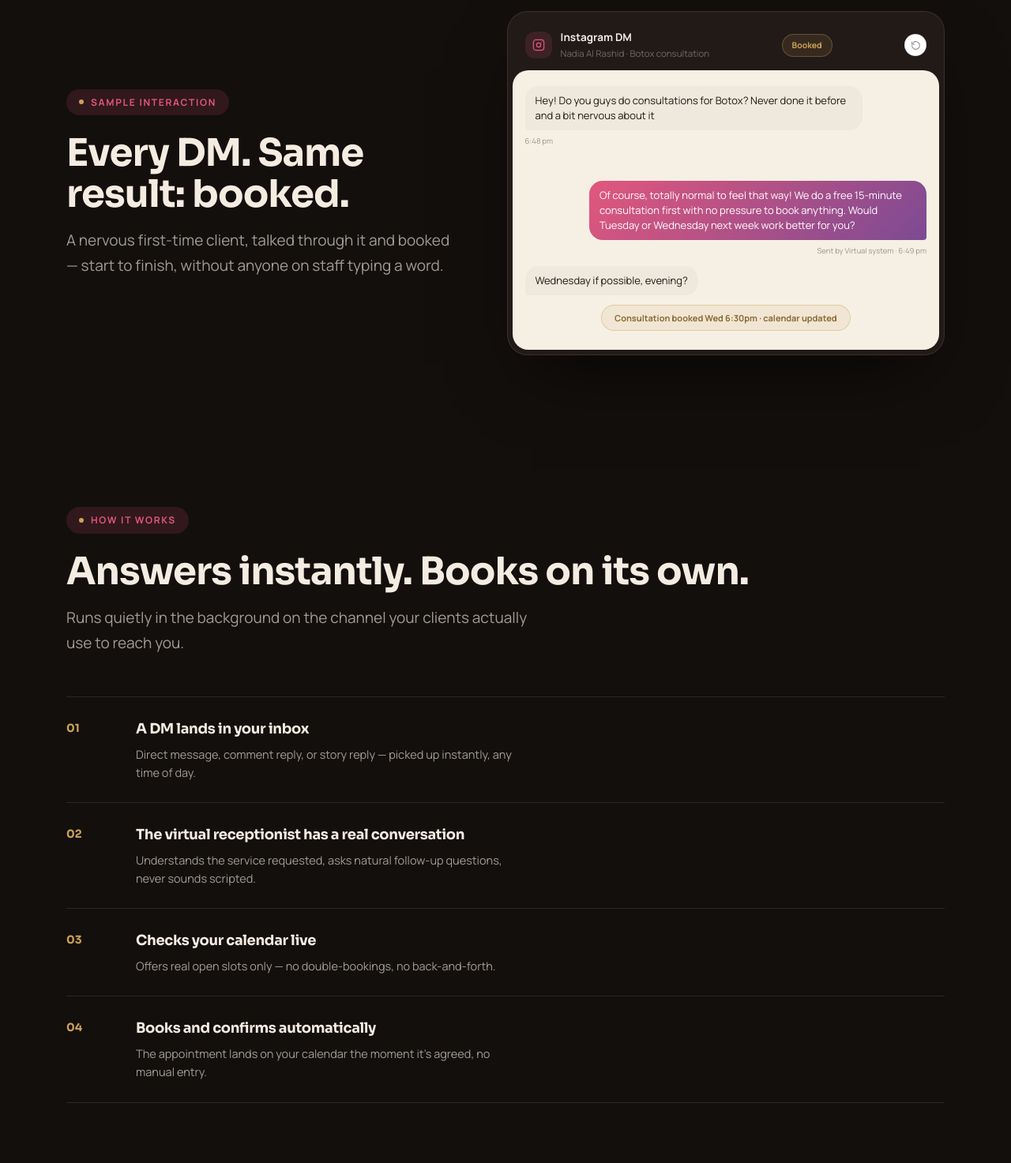
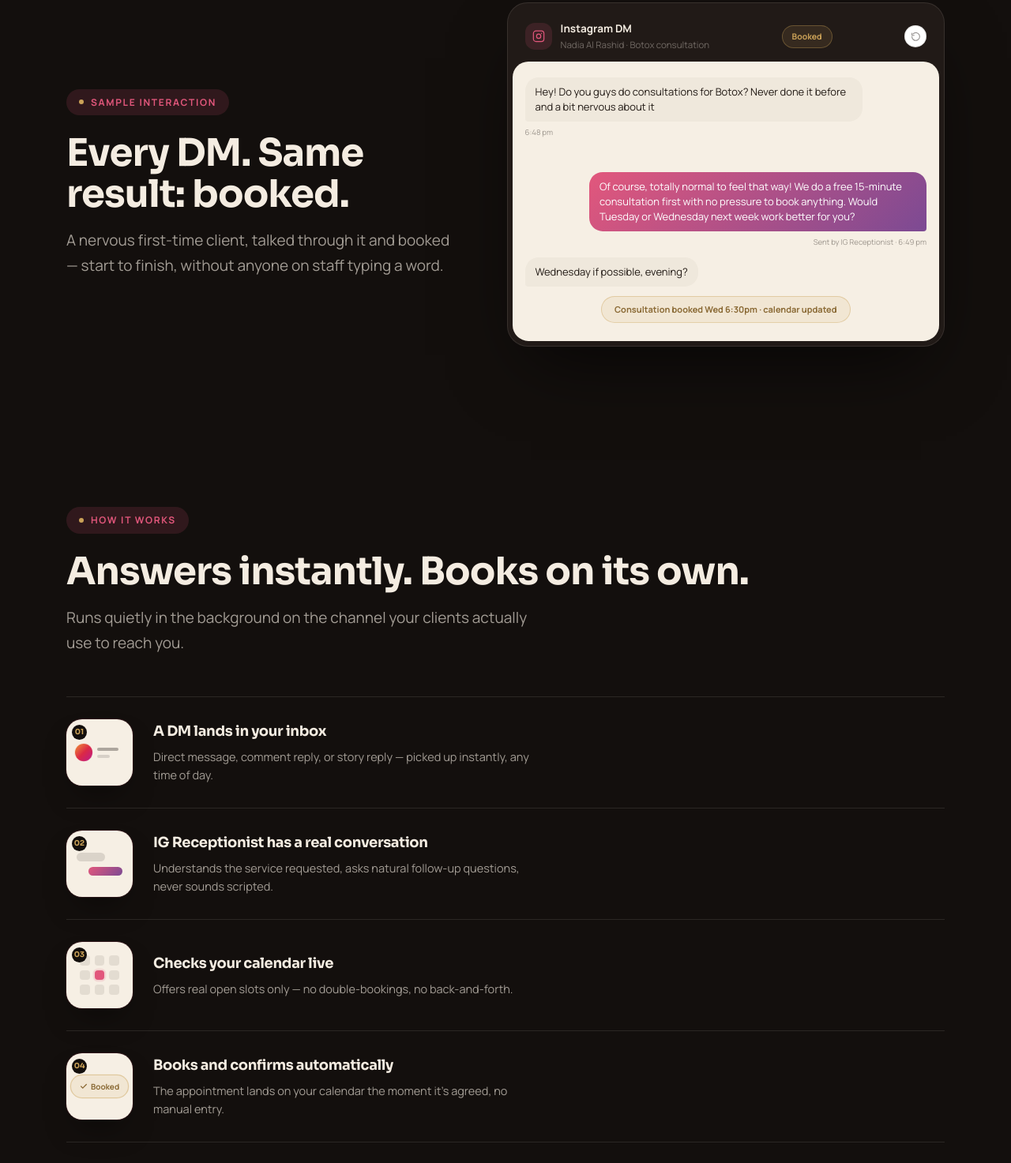
Before and after one commit to singhgenics/medspa-receptionist-demo, a plain HTML site: page index.html in a window 1280 px wide. Shown: the part 1324-2797 px from the top of the page at 79% size. Drawn offline with Linux system fonts and the light colour scheme.

Commit message:
Rename to IG Receptionist, add mockup icons and more motion
Renamed the product everywhere (nav, footer, hero copy, chat sender
labels). How It Works now shows a tiny realistic mockup per step
(notification, chat bubbles, calendar slot, booked pill) instead of a
plain number. Phone and card mockups float gently, the booking
confirmation gets its own pop-and-glow instead of the generic bubble
fade, and bubbles ease in with a touch more life.

```diff
--- a/index.html
+++ b/index.html
@@ -35,6 +35,7 @@
   --r-pill:999px;
   --r-card:26px;
   --ease:cubic-bezier(.16,1,.3,1);
+  --ease-pop:cubic-bezier(.34,1.35,.64,1);
 }
 
 html{scroll-behavior:smooth;}
@@ -105,14 +106,17 @@ header{position:sticky;top:18px;z-index:200;display:flex;justify-content:center;
 .tilt-card{transform:rotateY(-9deg) rotateX(2deg) rotateZ(1.5deg);transition:transform .5s var(--ease);}
 @media (hover:hover) and (pointer:fine){.stage:hover .tilt-card{transform:rotateY(-4deg) rotateX(1deg) rotateZ(.5deg);}}
 
-.phone{width:min(320px,80vw);background:#000;border-radius:44px;padding:11px;box-shadow:0 0 0 1px rgba(226,87,124,.25),0 60px 120px -30px rgba(0,0,0,.85);position:relative;}
+.phone{width:min(320px,80vw);background:#000;border-radius:44px;padding:11px;box-shadow:0 0 0 1px rgba(226,87,124,.25),0 60px 120px -30px rgba(0,0,0,.85);position:relative;animation:floatY 6s ease-in-out infinite;}
+@keyframes floatY{0%,100%{transform:translateY(0);}50%{transform:translateY(-14px);}}
 .phone::before{content:"";position:absolute;top:11px;left:50%;transform:translateX(-50%);width:80px;height:20px;background:#000;border-radius:12px;z-index:3;}
 .screen{background:var(--paper);border-radius:34px;overflow:hidden;height:560px;display:flex;flex-direction:column;color:var(--ink);font-family:-apple-system,BlinkMacSystemFont,sans-serif;}
 .ig-hdr{display:flex;align-items:center;gap:10px;padding:40px 16px 12px;border-bottom:1px solid rgba(34,26,21,.08);}
 .ig-ring{width:32px;height:32px;border-radius:50%;padding:2px;background:linear-gradient(135deg,#f09433,#dc2743,#bc1888);display:flex;align-items:center;justify-content:center;flex-shrink:0;}
 .ig-av{width:100%;height:100%;border-radius:50%;background:#fafafa;display:flex;align-items:center;justify-content:center;font-weight:700;font-size:12.5px;border:2px solid #fff;}
 .ig-name{font-size:13px;font-weight:700;}
-.ig-status{font-size:10.5px;color:rgba(34,26,21,.5);}
+.ig-status{font-size:10.5px;color:rgba(34,26,21,.5);display:flex;align-items:center;gap:5px;}
+.status-dot{width:6px;height:6px;border-radius:50%;background:var(--success);flex-shrink:0;animation:statusPulse 2s ease-in-out infinite;}
+@keyframes statusPulse{0%,100%{opacity:1;box-shadow:0 0 0 0 rgba(95,174,124,.5);}50%{opacity:.55;box-shadow:0 0 0 4px rgba(95,174,124,0);}}
 .replay-btn{margin-left:auto;width:28px;height:28px;border-radius:50%;border:1px solid rgba(34,26,21,.12);background:#fff;display:flex;align-items:center;justify-content:center;cursor:pointer;color:rgba(34,26,21,.5);flex-shrink:0;transition:color .2s,transform .35s var(--ease);}
 .replay-btn:hover{color:var(--rose);}
 .replay-btn:active{transform:rotate(-70deg);}
@@ -138,12 +142,24 @@ header{position:sticky;top:18px;z-index:200;display:flex;justify-content:center;
 @keyframes dot{0%,60%,100%{transform:translateY(0);opacity:.5;}30%{transform:translateY(-4px);opacity:1;}}
 @keyframes typingCycle{0%{opacity:0;transform:translateY(8px);}15%{opacity:1;transform:translateY(0);}75%{opacity:1;transform:translateY(0);}100%{opacity:0;transform:translateY(-4px);}}
 
-.chat-seq .bubble,.chat-seq .b-meta,.chat-seq .booked-pill{opacity:0;transform:translateY(10px) scale(.97);transition:opacity .5s var(--ease),transform .5s var(--ease);}
-.chat-seq.play .bubble,.chat-seq.play .b-meta,.chat-seq.play .booked-pill{opacity:1;transform:none;}
+.chat-seq .bubble,.chat-seq .b-meta{opacity:0;transform:translateY(10px) scale(.96);transition:opacity .5s var(--ease-pop),transform .5s var(--ease-pop);}
+.chat-seq.play .bubble,.chat-seq.play .b-meta{opacity:1;transform:none;}
 .chat-seq.play .cs-1{transition-delay:.15s;} .chat-seq.play .cs-2{transition-delay:.4s;}
 .chat-seq.play .cs-3{transition-delay:.9s;} .chat-seq.play .cs-4{transition-delay:1.15s;}
-.chat-seq.play .cs-5{transition-delay:1.65s;} .chat-seq.play .cs-6{transition-delay:1.9s;}
+.chat-seq.play .cs-5{transition-delay:1.65s;}
 .chat-seq.play .typing{animation:typingCycle .6s ease-out forwards;animation-delay:.45s;}
+
+/* The booked moment gets its own distinct pop-and-glow instead of the plain
+   rise-in every other bubble uses — gold is a ceremony here, so its entrance
+   should feel like one too. */
+.chat-seq .booked-pill{opacity:0;transform:scale(.6);}
+.chat-seq.play .booked-pill{animation:bookedPop .7s var(--ease-pop) forwards;}
+.chat-seq.play .cs-6.booked-pill{animation-delay:1.9s;}
+@keyframes bookedPop{
+  0%{opacity:0;transform:scale(.6);box-shadow:0 0 0 rgba(203,162,88,0);}
+  55%{opacity:1;transform:scale(1.1);box-shadow:0 0 26px rgba(203,162,88,.55);}
+  100%{opacity:1;transform:scale(1);box-shadow:0 0 0 rgba(203,162,88,0);}
+}
 
 /* STATS — oversized numerals do the talking, no icon tiles */
 .stat-row{display:grid;grid-template-columns:repeat(3,1fr);gap:40px;margin-top:56px;}
@@ -153,7 +169,7 @@ header{position:sticky;top:18px;z-index:200;display:flex;justify-content:center;
 
 /* SECOND EXAMPLE — same floating-card treatment as hero, smaller */
 .ex-grid{display:grid;grid-template-columns:.95fr 1.05fr;gap:56px;align-items:center;}
-.ex-card{background:var(--canvas-card);border:1px solid var(--line);border-radius:var(--r-card);padding:6px;box-shadow:0 40px 90px -30px rgba(0,0,0,.7);}
+.ex-card{background:var(--canvas-card);border:1px solid var(--line);border-radius:var(--r-card);padding:6px;box-shadow:0 40px 90px -30px rgba(0,0,0,.7);animation:floatY 7s ease-in-out infinite;animation-delay:.4s;}
 .ex-hdr{display:flex;align-items:center;gap:11px;padding:16px 16px 12px;}
 .ex-ic{width:34px;height:34px;border-radius:12px;background:var(--rose-soft);display:flex;align-items:center;justify-content:center;flex-shrink:0;}
 .ex-ic svg{width:16px;height:16px;stroke:var(--rose);}
@@ -164,13 +180,43 @@ header{position:sticky;top:18px;z-index:200;display:flex;justify-content:center;
 .ex-body .bubble{font-size:13px;}
 .ex-body .b-meta{color:rgba(34,26,21,.42);}
 
-/* HOW IT WORKS — compact numbered rows, sequence is real here so numbering earns its place */
+/* HOW IT WORKS — sequence is real here, so a numbered badge earns its place;
+   each row gets a tiny "realistic" mockup excerpt (notification, chat
+   bubbles, calendar, confirmation pill) instead of a generic line icon —
+   the last one reuses the real .booked-pill look verbatim, tying straight
+   back to the phone mockups above. */
 .steps{display:flex;flex-direction:column;margin-top:52px;}
-.step{display:grid;grid-template-columns:64px 1fr;gap:24px;padding:26px 0;border-top:1px solid var(--line);}
+.step{display:grid;grid-template-columns:84px 1fr;gap:26px;padding:28px 0;border-top:1px solid var(--line);align-items:center;}
 .step:last-child{border-bottom:1px solid var(--line);}
-.step-n{font-family:'Sora',sans-serif;font-weight:700;font-size:14px;color:var(--gold);padding-top:2px;}
 .step h3{font-size:18px;font-weight:700;margin-bottom:6px;}
 .step p{font-size:14.5px;color:var(--text-soft);max-width:56ch;}
+
+.step-tile{position:relative;width:84px;height:84px;border-radius:20px;background:var(--paper);overflow:hidden;flex-shrink:0;box-shadow:0 20px 40px -18px rgba(0,0,0,.6),0 0 0 1px rgba(226,87,124,.14);}
+.step-badge{position:absolute;top:7px;left:7px;width:19px;height:19px;border-radius:50%;background:var(--canvas);color:var(--gold);font-family:'Sora',sans-serif;font-size:9.5px;font-weight:700;display:flex;align-items:center;justify-content:center;z-index:2;}
+
+.mock-notif{display:flex;align-items:center;gap:6px;padding:16px 11px;height:100%;}
+.mock-ig-ring{width:22px;height:22px;border-radius:50%;background:linear-gradient(135deg,#f09433,#dc2743,#bc1888);flex-shrink:0;animation:mockPulse 2.4s ease-in-out infinite;}
+.mock-lines{display:flex;flex-direction:column;gap:5px;flex:1;}
+.mock-lines span{display:block;height:4px;border-radius:2px;background:rgba(34,26,21,.14);}
+.mock-lines span:first-child{width:78%;background:rgba(34,26,21,.34);}
+.mock-lines span:last-child{width:48%;}
+
+.mock-chat{display:flex;flex-direction:column;gap:7px;padding:0 13px;height:100%;justify-content:center;}
+.mock-bub{height:11px;border-radius:6px;}
+.mock-bub.in{width:62%;align-self:flex-start;background:rgba(34,26,21,.13);}
+.mock-bub.out{width:74%;align-self:flex-end;background:linear-gradient(135deg,var(--rose),var(--violet));}
+
+.mock-cal{display:grid;grid-template-columns:repeat(3,1fr);gap:6px;padding:17px;height:100%;}
+.mock-cal span{border-radius:4px;background:rgba(34,26,21,.09);}
+.mock-cal span.hit{background:var(--rose);animation:mockGlow 2.2s ease-in-out infinite;}
+
+.mock-booked{display:flex;align-items:center;justify-content:center;height:100%;}
+.mock-booked-pill{display:flex;align-items:center;gap:4px;background:var(--gold-soft);color:#8a6a35;border:1px solid rgba(203,162,88,.45);font-size:10px;font-weight:700;padding:6px 11px;border-radius:var(--r-pill);animation:mockGlowGold 2.4s ease-in-out infinite;}
+.mock-booked-pill svg{width:10px;height:10px;}
+
+@keyframes mockPulse{0%,100%{transform:scale(1);opacity:1;}50%{transform:scale(1.15);opacity:.75;}}
+@keyframes mockGlow{0%,100%{box-shadow:0 0 0 0 rgba(226,87,124,.4);}50%{box-shadow:0 0 0 4px rgba(226,87,124,0);}}
+@keyframes mockGlowGold{0%,100%{box-shadow:0 0 0 0 rgba(203,162,88,.4);}50%{box-shadow:0 0 0 5px rgba(203,162,88,0);}}
 
 /* CTA */
 .cta-panel{background:linear-gradient(180deg,var(--canvas-soft),var(--canvas-card));border:1px solid var(--line);border-radius:36px;padding:clamp(48px,7vw,84px) clamp(24px,6vw,84px);text-align:center;position:relative;overflow:hidden;}
@@ -206,7 +252,7 @@ footer{padding:48px 0 40px;border-top:1px solid var(--line);margin-top:20px;}
 
 <header>
   <div class="capsule">
-    <a class="logo" href="#top"><svg class="spark" viewBox="0 0 24 24" fill="currentColor"><path d="M12 2l2.2 6.8L21 11l-6.8 2.2L12 20l-2.2-6.8L3 11l6.8-2.2z"/></svg>Virtual Receptionist</a>
+    <a class="logo" href="#top"><svg class="spark" viewBox="0 0 24 24" fill="currentColor"><path d="M12 2l2.2 6.8L21 11l-6.8 2.2L12 20l-2.2-6.8L3 11l6.8-2.2z"/></svg>IG Receptionist</a>
     <nav>
       <a href="#example">Example</a>
       <a href="#how">How it works</a>
@@ -222,7 +268,7 @@ footer{padding:48px 0 40px;border-top:1px solid var(--line);margin-top:20px;}
       <div>
         <div class="kicker rv"><span class="kicker-dot"></span>Instagram DM automation for Dubai med spas</div>
         <h1 class="rv rv-d1">Never miss<br>another <span class="accent">booking.</span></h1>
-        <p class="lede rv rv-d2">A virtual receptionist that answers every Instagram DM, checks your calendar, and books the appointment on its own — no unanswered messages, no ignored story replies, no lost clients.</p>
+        <p class="lede rv rv-d2">IG Receptionist answers every Instagram DM, checks your calendar, and books the appointment on its own — no unanswered messages, no ignored story replies, no lost clients.</p>
         <div class="hero-actions rv rv-d3">
           <a class="btn btn-primary" href="#contact">Get this built<svg viewBox="0 0 24 24" fill="none" stroke="#fff" stroke-width="2" stroke-linecap="round" stroke-linejoin="round"><path d="M5 12h14M13 6l6 6-6 6"/></svg></a>
           <a class="btn btn-ghost" href="#how">See how it works</a>
@@ -236,7 +282,7 @@ footer{padding:48px 0 40px;border-top:1px solid var(--line);margin-top:20px;}
                 <div class="ig-ring"><div class="ig-av">L</div></div>
                 <div>
                   <div class="ig-name">Layla Haddad</div>
-                  <div class="ig-status">Active now</div>
+                  <div class="ig-status"><span class="status-dot"></span>Active now</div>
                 </div>
                 <button class="replay-btn" type="button" data-target="heroChat" aria-label="Replay conversation" title="Replay conversation">
                   <svg viewBox="0 0 24 24" fill="none" stroke="currentColor" stroke-width="2" stroke-linecap="round" stroke-linejoin="round"><path d="M3 12a9 9 0 1 0 3-6.7"/><path d="M3 4v5h5"/></svg>
@@ -247,7 +293,7 @@ footer{padding:48px 0 40px;border-top:1px solid var(--line);margin-top:20px;}
                 <div class="b-meta cs-2">2:14 pm</div>
                 <div class="typing"><span></span><span></span><span></span></div>
                 <div class="bubble out cs-3">Hi Layla! We have 3:30pm or 5pm open this Thursday for a HydraFacial. Which works better?</div>
-                <div class="b-meta right cs-4">Sent by Virtual system · 2:14 pm</div>
+                <div class="b-meta right cs-4">Sent by IG Receptionist · 2:14 pm</div>
                 <div class="bubble in cs-5">3:30 works great</div>
                 <div class="booked-pill cs-6">Booked · added to calendar automatically</div>
               </div>
@@ -298,7 +344,7 @@ footer{padding:48px 0 40px;border-top:1px solid var(--line);margin-top:20px;}
           <div class="b-meta cs-2">6:48 pm</div>
           <div class="typing" style="align-self:flex-end;"><span></span><span></span><span></span></div>
           <div class="bubble out cs-3">Of course, totally normal to feel that way! We do a free 15-minute consultation first with no pressure to book anything. Would Tuesday or Wednesday next week work better for you?</div>
-          <div class="b-meta right cs-4">Sent by Virtual system · 6:49 pm</div>
+          <div class="b-meta right cs-4">Sent by IG Receptionist · 6:49 pm</div>
           <div class="bubble in cs-5">Wednesday if possible, evening?</div>
           <div class="booked-pill cs-6">Consultation booked Wed 6:30pm · calendar updated</div>
         </div>
@@ -314,10 +360,30 @@ footer{padding:48px 0 40px;border-top:1px solid var(--line);margin-top:20px;}
     <h2 class="rv">Answers instantly. Books on its own.</h2>
     <p class="lede rv rv-d1">Runs quietly in the background on the channel your clients actually use to reach you.</p>
     <div class="steps">
-      <div class="step rv"><div class="step-n">01</div><div><h3>A DM lands in your inbox</h3><p>Direct message, comment reply, or story reply — picked up instantly, any time of day.</p></div></div>
-      <div class="step rv rv-d1"><div class="step-n">02</div><div><h3>The virtual receptionist has a real conversation</h3><p>Understands the service requested, asks natural follow-up questions, never sounds scripted.</p></div></div>
-      <div class="step rv rv-d2"><div class="step-n">03</div><div><h3>Checks your calendar live</h3><p>Offers real open slots only — no double-bookings, no back-and-forth.</p></div></div>
-      <div class="step rv rv-d3"><div class="step-n">04</div><div><h3>Books and confirms automatically</h3><p>The appointment lands on your calendar the moment it's agreed, no manual entry.</p></div></div>
+      <div class="step rv">
+        <div class="step-tile"><span class="step-badge">01</span>
+          <div class="mock-notif"><div class="mock-ig-ring"></div><div class="mock-lines"><span></span><span></span></div></div>
+        </div>
+        <div><h3>A DM lands in your inbox</h3><p>Direct message, comment reply, or story reply — picked up instantly, any time of day.</p></div>
+      </div>
+      <div class="step rv rv-d1">
+        <div class="step-tile"><span class="step-badge">02</span>
+          <div class="mock-chat"><span class="mock-bub in"></span><span class="mock-bub out"></span></div>
+        </div>
+        <div><h3>IG Receptionist has a real conversation</h3><p>Understands the service requested, asks natural follow-up questions, never sounds scripted.</p></div>
+      </div>
+      <div class="step rv rv-d2">
+        <div class="step-tile"><span class="step-badge">03</span>
+          <div class="mock-cal"><span></span><span></span><span></span><span></span><span class="hit"></span><span></span><span></span><span></span><span></span></div>
+        </div>
+        <div><h3>Checks your calendar live</h3><p>Offers real open slots only — no double-bookings, no back-and-forth.</p></div>
+      </div>
+      <div class="step rv rv-d3">
+        <div class="step-tile"><span class="step-badge">04</span>
+          <div class="mock-booked"><span class="mock-booked-pill"><svg viewBox="0 0 24 24" fill="none" stroke="currentColor" stroke-width="3" stroke-linecap="round" stroke-linejoin="round"><path d="M20 6 9 17l-5-5"/></svg>Booked</span></div>
+        </div>
+        <div><h3>Books and confirms automatically</h3><p>The appointment lands on your calendar the moment it's agreed, no manual entry.</p></div>
+      </div>
     </div>
   </div>
 </section>
@@ -337,7 +403,7 @@ footer{padding:48px 0 40px;border-top:1px solid var(--line);margin-top:20px;}
   <div class="wrap">
     <div class="footer-row">
       <div>
-        <div class="footer-logo"><svg class="spark" viewBox="0 0 24 24" fill="currentColor"><path d="M12 2l2.2 6.8L21 11l-6.8 2.2L12 20l-2.2-6.8L3 11l6.8-2.2z"/></svg>Virtual Receptionist</div>
+        <div class="footer-logo"><svg class="spark" viewBox="0 0 24 24" fill="currentColor"><path d="M12 2l2.2 6.8L21 11l-6.8 2.2L12 20l-2.2-6.8L3 11l6.8-2.2z"/></svg>IG Receptionist</div>
         <p class="footer-tag">Sample automation build for portfolio purposes — nothing here represents a real client. Tone, service menu, and calendar integration are customised per clinic before anything goes live.</p>
       </div>
       <div class="footer-meta"><span>© 2026 Sample build</span><span>Dubai, UAE</span></div>
```
